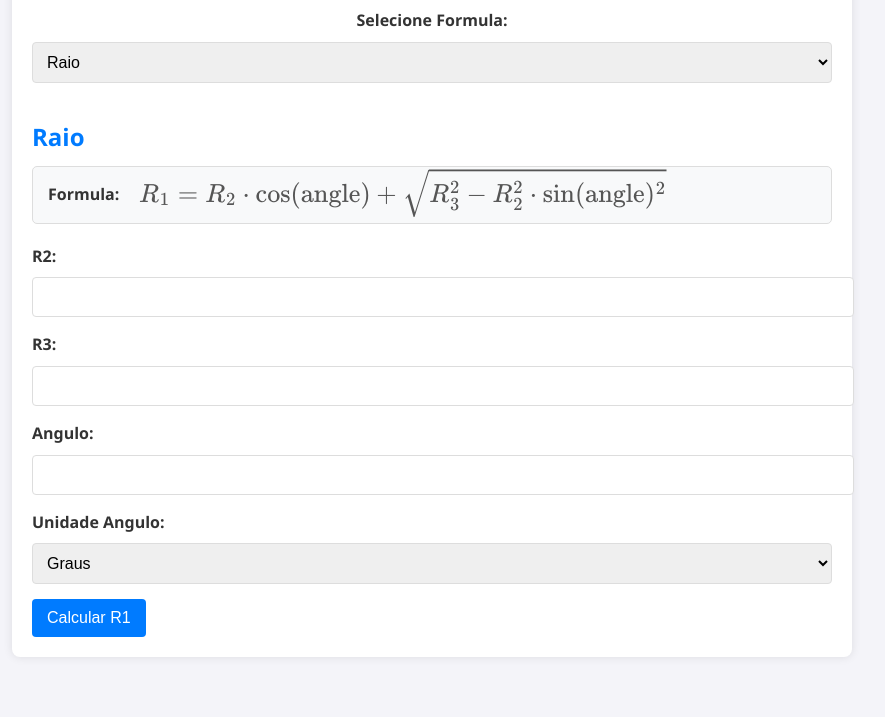
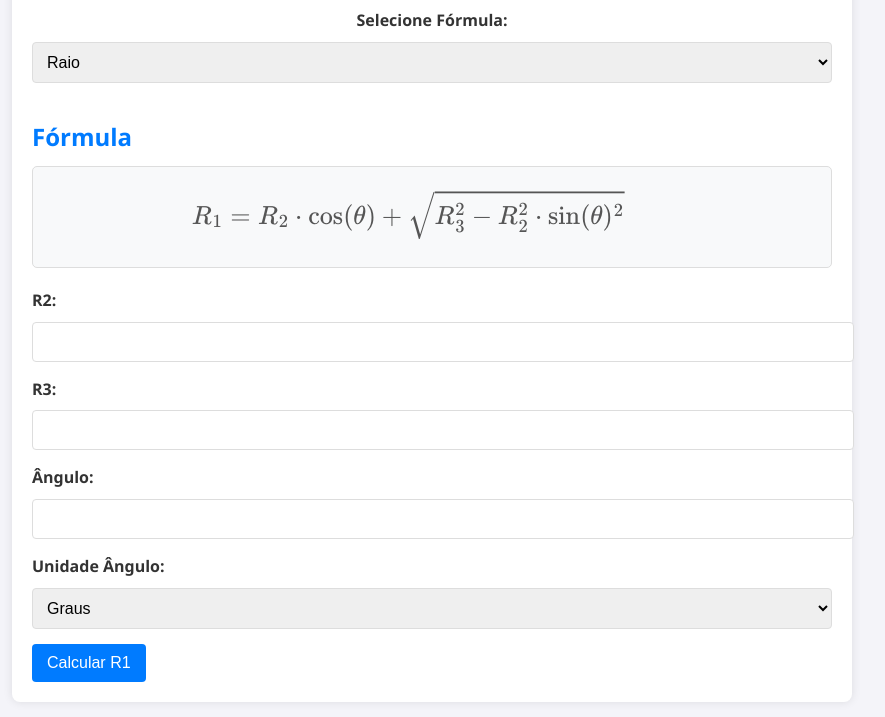
Before and after one commit to soaresthiagodp/engineering-bars-calculus, a plain HTML site: page index.html in a window 1280 px wide. Shown: the part 83-800 px from the top of the page, without its empty margins (208-1093 px from the left). Drawn offline with nearby package versions, Linux system fonts and the light colour scheme.

Commit message:
Melhorias visuais

```diff
--- a/index.html
+++ b/index.html
@@ -10,9 +10,9 @@
 </head>
 <body>
     <div class="container">
-        <h1>Formulario Engenharia Adilson</h1>
+        <h1>Cálculos de Engenharia Adilson</h1>
         <div class="selector">
-            <label for="formula-select">Selecione Formula:</label>
+            <label for="formula-select">Selecione Fórmula:</label>
             <select id="formula-select">
                 <option value="radius">Raio</option>
                 <option value="velocity">Velocidade</option>
@@ -20,11 +20,10 @@
         </div>
 
         <div id="radius-formulae" class="formulae-section">
-            <h2>Raio</h2>
+            <h2>Fórmula</h2>
             <div class="formula">
-                <p><strong>Formula:</strong></p>
                 <p id="radius-formula" class="formula-text">
-                    \( R_1 = R_2 \cdot \cos(\text{angle}) + \sqrt{R_3^2 - R_2^2 \cdot \sin(\text{angle})^2} \)
+                    \( R_1 = R_2 \cdot \cos(\theta) + \sqrt{R_3^2 - R_2^2 \cdot \sin(\theta)^2} \)
                 </p>
             </div>
             <div class="form-group">
@@ -36,11 +35,11 @@
                 <input type="number" id="R3" step="any">
             </div>
             <div class="form-group">
-                <label for="angle">Angulo:</label>
+                <label for="angle">Ângulo:</label>
                 <input type="number" id="angle" step="any">
             </div>
             <div class="form-group">
-                <label for="angle-units">Unidade Angulo:</label>
+                <label for="angle-units">Unidade Ângulo:</label>
                 <select id="angle-units">
                     <option value="degrees">Graus</option>
                     <option value="radians">Radianos</option>
@@ -51,11 +50,10 @@
         </div>
 
         <div id="velocity-formulae" class="formulae-section">
-            <h2>Velocidade</h2>
+            <h2>Formula</h2>
             <div class="formula">
-                <p><strong>Formula:</strong></p>
                 <p id="velocity-formula" class="formula-text">
-                    \( V_1 = - W_2 \cdot R_2 \cdot \left[\sin(\text{angle}) + \frac{R_2 \cdot \sin(\text{angle}) \cdot \cos(\text{angle})}{\sqrt{R_3^2 - R_2^2 \cdot \sin(\text{angle})^2}}\right] \)
+                    \( V_1 = - W_2 \cdot R_2 \cdot \left[\sin(\theta) + \frac{R_2 \cdot \sin(\theta) \cdot \cos(\theta)}{\sqrt{R_3^2 - R_2^2 \cdot \sin(\theta)^2}}\right] \)
                 </p>
             </div>
             <div class="form-group">
@@ -71,11 +69,11 @@
                 <input type="number" id="R3-velocity" step="any">
             </div>
             <div class="form-group">
-                <label for="angle-velocity">Angulo:</label>
+                <label for="angle-velocity">Ângulo:</label>
                 <input type="number" id="angle-velocity" step="any">
             </div>
             <div class="form-group">
-                <label for="angle-units-velocity">Unidade Angulo:</label>
+                <label for="angle-units-velocity">Unidade Ângulo:</label>
                 <select id="angle-units-velocity">
                     <option value="degrees">Graus</option>
                     <option value="radians">Radianos</option>
--- a/styles.css
+++ b/styles.css
@@ -39,7 +39,7 @@ h2 {
 /* Formula styling */
 .formula {
     background-color: #f8f9fa;
-    padding: 15px;
+    padding: 50px;
     border-radius: 5px;
     border: 1px solid #ddd;
     margin-bottom: 20px;
```
